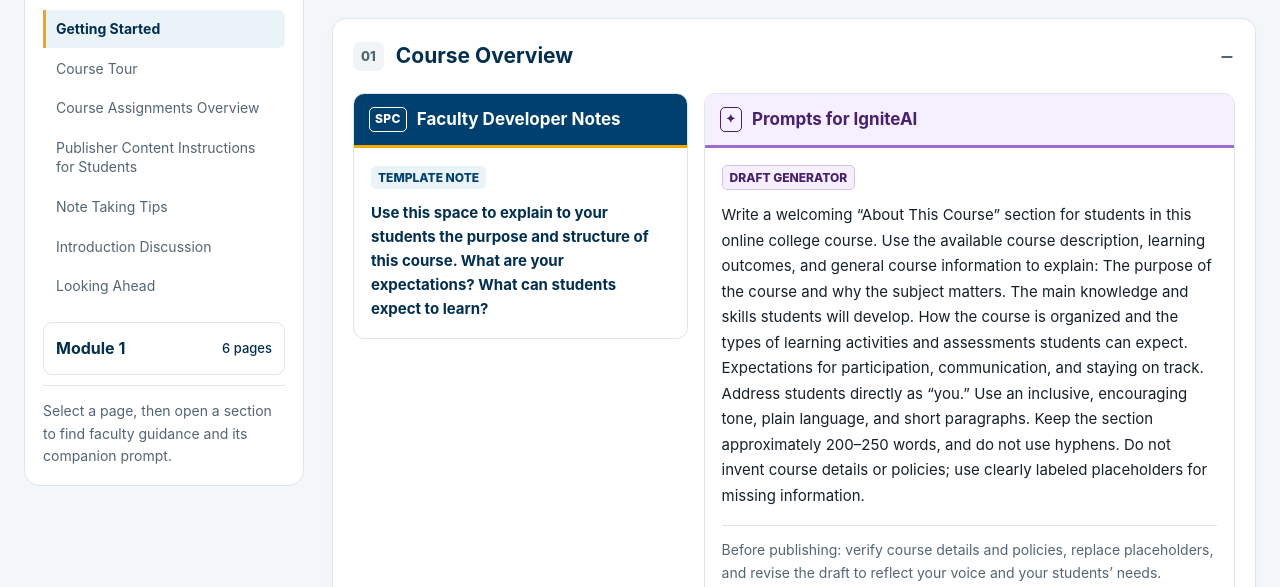
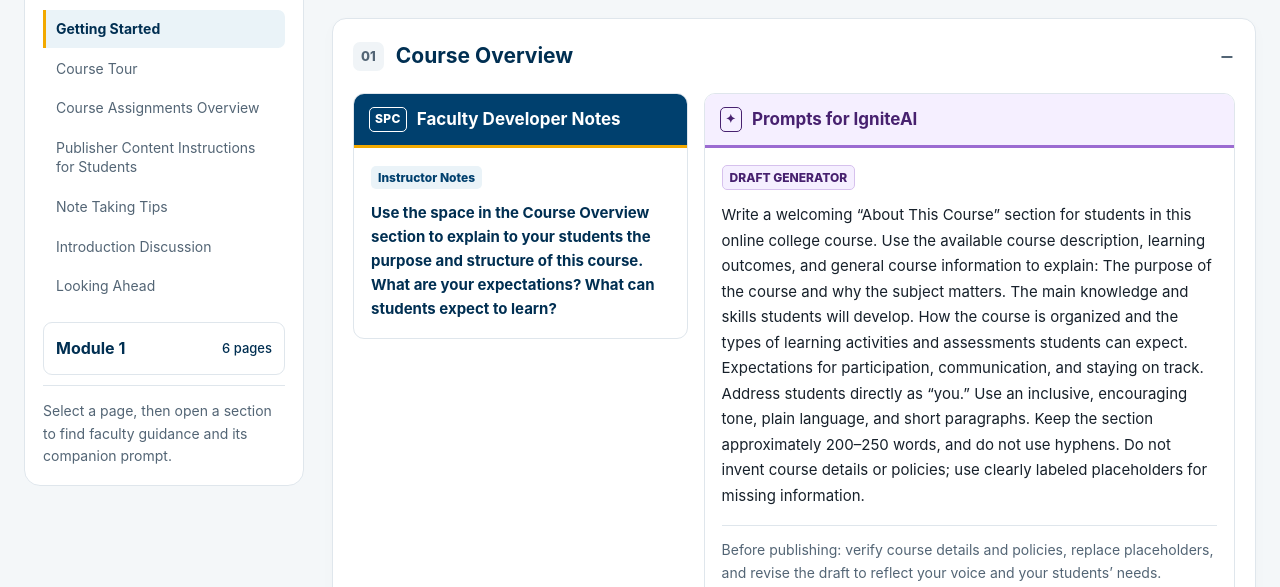
Before and after one commit to AnthonyIDS/IDEAS_Repository, a plain HTML site: page course-development-guide 2.html in a window 1280 px wide. Shown: the part 513-1100 px from the top of the page. Drawn offline with Linux system fonts and the light colour scheme.

Commit message:
Add files via upload

```diff
--- a/course-development-guide 2.html
+++ b/course-development-guide 2.html
@@ -25,7 +25,7 @@
 // Add template content here. A null note or prompt displays a clear placeholder.
 const pages = [
  {id:'getting-started',title:'Getting Started',item:'3297391',sections:[
-  {title:'Course Overview',note:'Use this space to explain to your students the purpose and structure of this course. What are your expectations? What can students expect to learn?',prompt:'Write a welcoming “About This Course” section for students in this online college course. Use the available course description, learning outcomes, and general course information to explain: The purpose of the course and why the subject matters. The main knowledge and skills students will develop. How the course is organized and the types of learning activities and assessments students can expect. Expectations for participation, communication, and staying on track. Address students directly as “you.” Use an inclusive, encouraging tone, plain language, and short paragraphs. Keep the section approximately 200–250 words, and do not use hyphens. Do not invent course details or policies; use clearly labeled placeholders for missing information.'},
+  {title:'Course Overview',note:'Use the space in the Course Overview section to explain to your students the purpose and structure of this course. What are your expectations? What can students expect to learn?',prompt:'Write a welcoming “About This Course” section for students in this online college course. Use the available course description, learning outcomes, and general course information to explain: The purpose of the course and why the subject matters. The main knowledge and skills students will develop. How the course is organized and the types of learning activities and assessments students can expect. Expectations for participation, communication, and staying on track. Address students directly as “you.” Use an inclusive, encouraging tone, plain language, and short paragraphs. Keep the section approximately 200–250 words, and do not use hyphens. Do not invent course details or policies; use clearly labeled placeholders for missing information.'},
   {title:'Getting Started',note:null,prompt:null},
   {title:'Meet Your Instructor',note:null,prompt:null},
   {title:'Canvas Support for Students',note:null,prompt:null}
@@ -300,7 +300,7 @@ const draftInstruction='Create a draft for faculty review. The instructor will r
 const main=document.getElementById('main'),nav=document.getElementById('page-nav');
 function el(tag,cls,text){const node=document.createElement(tag);if(cls)node.className=cls;if(text!==undefined)node.textContent=text;return node}
 function card(kind,section){const box=el('div','card '+kind),head=el('div','card-title');head.append(el('span','icon',kind==='faculty'?'SPC':'✦'),el('h4','',kind==='faculty'?'Faculty Developer Notes':'Prompts for IgniteAI'));box.append(head);const body=el('div','card-content');box.append(body);
- if(kind==='faculty'){body.append(el('span','suggested-label',section.suggested?'SUGGESTED GUIDANCE':'TEMPLATE NOTE'));body.append(el('p',section.note?'faculty-note':'empty',section.note||'Faculty developer notes for this section have not been added yet.'));if(section.noteLinks){const links=el('p','note-links');section.noteLinks.forEach(([label,url],i)=>{if(i)links.append(document.createTextNode(' · '));const a=el('a','',label+' ↗');a.href=url;a.target='_blank';a.rel='noopener';links.append(a)});body.append(links)}return box}
+ if(kind==='faculty'){body.append(el('span','suggested-label',section.suggested?'SUGGESTED GUIDANCE':'Instructor Notes'));body.append(el('p',section.note?'faculty-note':'empty',section.note||'Faculty developer notes for this section have not been added yet.'));if(section.noteLinks){const links=el('p','note-links');section.noteLinks.forEach(([label,url],i)=>{if(i)links.append(document.createTextNode(' · '));const a=el('a','',label+' ↗');a.href=url;a.target='_blank';a.rel='noopener';links.append(a)});body.append(links)}return box}
  if(!section.prompt){body.append(el('p','empty','An IgniteAI prompt for this section has not been added yet.'),el('p','review','When added, this prompt will generate a draft for faculty review.'));return box}
  body.append(el('span','draft-tag','DRAFT GENERATOR'),el('p','prompt',section.prompt),el('p','review','Before publishing: verify course details and policies, replace placeholders, and revise the draft to reflect your voice and your students’ needs.'));
  const button=el('button','copy','Copy prompt'),status=el('p','status');button.type='button';button.setAttribute('aria-label','Copy '+section.title+' prompt');status.setAttribute('role','status');body.append(button,status);
```
